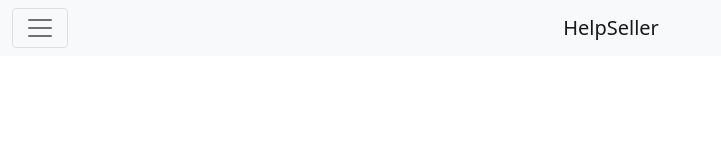
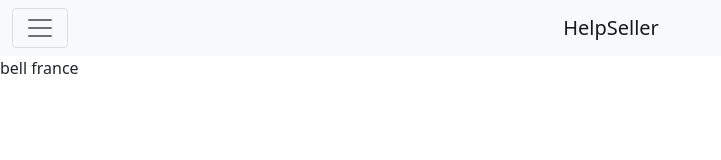
Before and after one commit to Mario-caccioppoli/HelpSellerInterface, an Angular app: page / in a window 1280 px wide. Shown: the top 160 px of the page, without its empty margins (0-721 px from the left). Built offline with nearby package versions, Linux system fonts and the light colour scheme.

Commit message:
huhjnjnj

```diff
--- a/src/app/components/navbar/navbar.component.html
+++ b/src/app/components/navbar/navbar.component.html
@@ -39,3 +39,4 @@
         </div>
     </div>
 </nav>
+<p>bell france</p>
```
